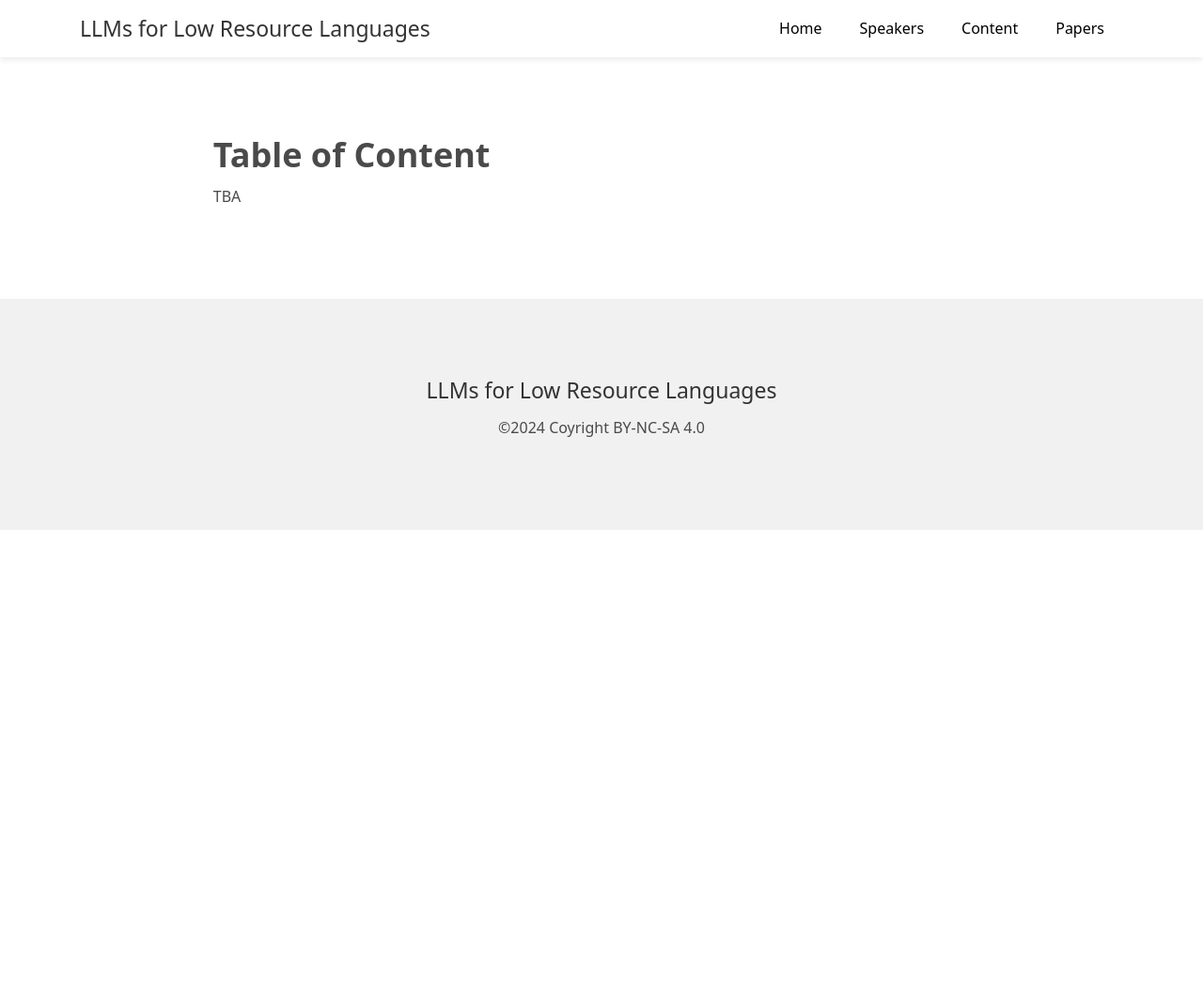
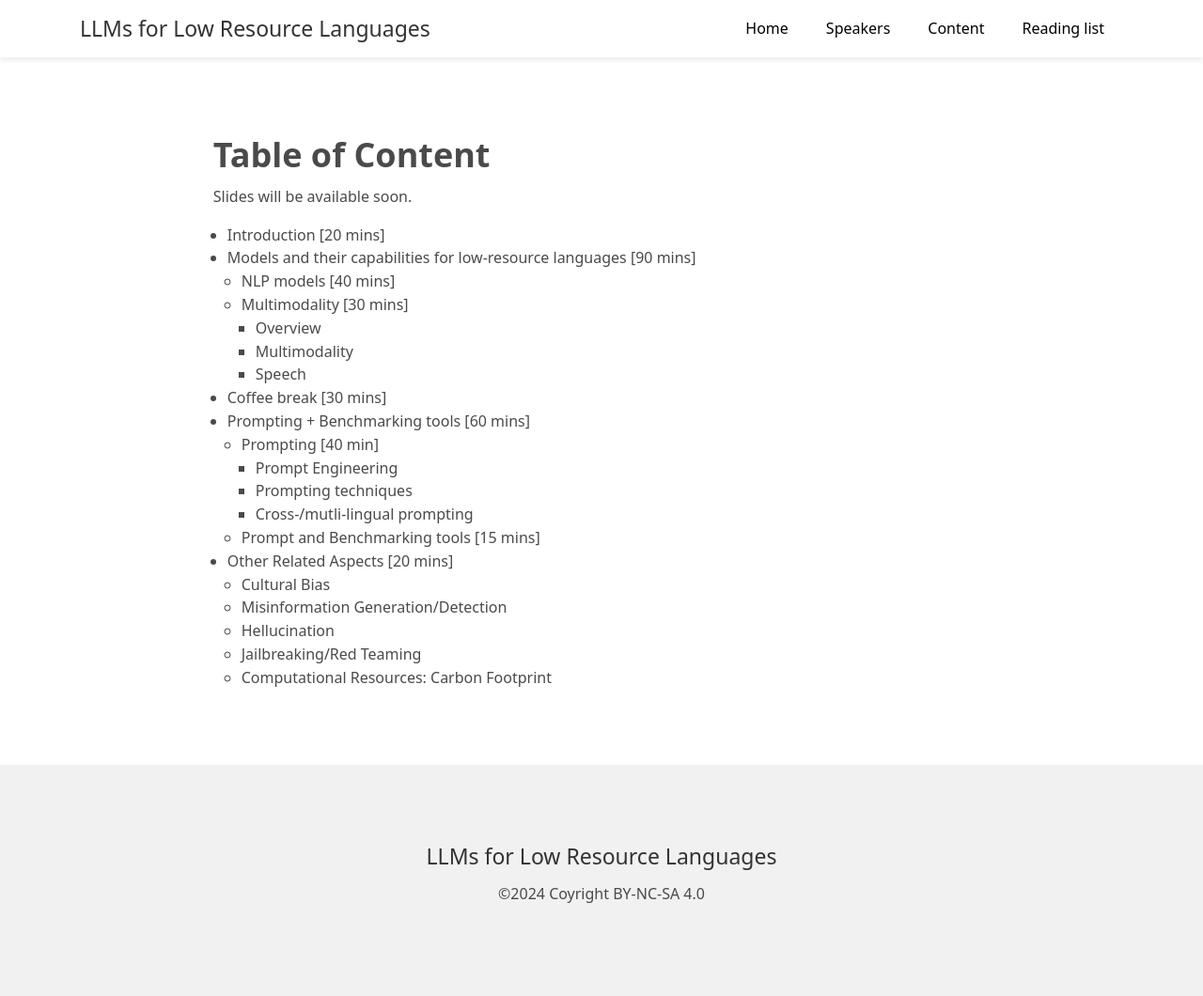
Before and after one commit to LLM-low-resource-lang/LLM-low-resource-lang.github.io, a Jekyll site: the page built from table_of_content.md, in a window 1280 px wide. Shown: the whole page at 94% size. Built offline with Jekyll 4.4.1, drawn with Linux system fonts in a browser that asks for light colours; before the commit the page ends 900 px from its top, so only the background shows below that.

Commit message:
updated toc

```diff
--- a/_data/menus.yml
+++ b/_data/menus.yml
@@ -20,7 +20,7 @@ primary:
       - name: "Content"
         url: "/table_of_content/"
         weight: 3
-      - name: "Papers"
+      - name: "Reading list"
         url: "/reading_list/"
         weight: 4
 
--- a/table_of_content.md
+++ b/table_of_content.md
@@ -7,5 +7,25 @@ bodyClass: page-task1
 
 
 ## Table of Content
+Slides will be available soon.
 
-TBA
+- Introduction [20 mins]
+- Models and their capabilities for low-resource languages [90 mins]
+  - NLP models [40 mins]
+  - Multimodality [30 mins]
+    -  Overview
+    - Multimodality
+    - Speech
+- Coffee break [30 mins]
+- Prompting + Benchmarking tools [60 mins]
+  - Prompting [40 min]
+    - Prompt Engineering
+    - Prompting techniques
+    - Cross-/mutli-lingual prompting
+  - Prompt and Benchmarking tools [15 mins]
+- Other Related Aspects [20 mins]
+  - Cultural Bias
+  - Misinformation Generation/Detection
+  - Hellucination
+  - Jailbreaking/Red Teaming
+  - Computational Resources: Carbon Footprint
```
Also changed, not shown: _tasks/important-dates.md (+3 -1 lines), _tasks/venue.md (+1 -1 lines), 12 other files.
